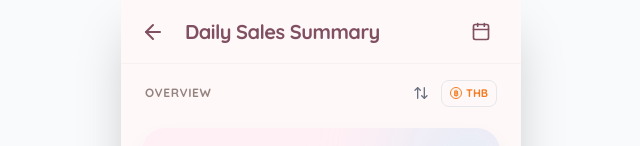
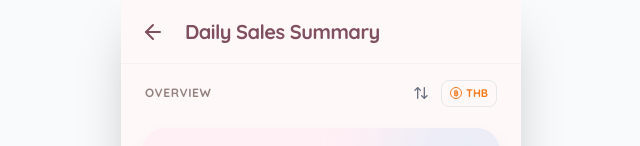
Before and after one commit to nutthawit-l/knpos, a React (Vite) app: page / in a window 1280 px wide. Both pictures are taken after a click on the button "History". Shown: the top 146 px of the page, without its empty margins (319-959 px from the left). Built offline with nearby package versions, Linux system fonts and the light colour scheme; no server answers.

Commit message:
refactor: remove calendar toggle button and reformat conditional class strings in Transactions page

```diff
--- a/src/pages/Transactions.tsx
+++ b/src/pages/Transactions.tsx
@@ -74,12 +74,6 @@ export default function Transactions({ onNavigate }: TransactionsProps) {
             </button>
             <h1 className="font-bold text-[20px] text-[#805062] tracking-tight">Daily Sales Summary</h1>
           </div>
-          <button
-            onClick={() => setIsDatePickerOpen(true)}
-            className="w-10 h-10 flex items-center justify-center rounded-full text-[#805062] hover:bg-[#fcf1f2] transition-colors active:scale-95 duration-150 cursor-pointer border-none bg-transparent"
-          >
-            <Calendar className="w-5 h-5" />
-          </button>
         </header>
 
         {/* Content */}
@@ -136,31 +130,28 @@ export default function Transactions({ onNavigate }: TransactionsProps) {
               <div className="flex gap-1.5 overflow-x-auto pb-1 no-scrollbar shrink-0">
                 <button
                   onClick={() => setActiveTab('top5')}
-                  className={`px-3 py-1 rounded-full text-xs font-bold whitespace-nowrap transition-colors border cursor-pointer ${
-                    activeTab === 'top5'
+                  className={`px-3 py-1 rounded-full text-xs font-bold whitespace-nowrap transition-colors border cursor-pointer ${activeTab === 'top5'
                       ? 'bg-[#805062] text-white border-transparent'
                       : 'bg-white text-surface-variant-custom border-outline-warm hover:bg-[#eae0e1]/20'
-                  }`}
+                    }`}
                 >
                   Top 5
                 </button>
                 <button
                   onClick={() => setActiveTab('all')}
-                  className={`px-3 py-1 rounded-full text-xs font-bold whitespace-nowrap transition-colors border cursor-pointer ${
-                    activeTab === 'all'
+                  className={`px-3 py-1 rounded-full text-xs font-bold whitespace-nowrap transition-colors border cursor-pointer ${activeTab === 'all'
                       ? 'bg-[#805062] text-white border-transparent'
                       : 'bg-white text-surface-variant-custom border-outline-warm hover:bg-[#eae0e1]/20'
-                  }`}
+                    }`}
                 >
                   All Items
                 </button>
                 <button
                   onClick={() => setActiveTab('orders')}
-                  className={`px-3 py-1 rounded-full text-xs font-bold whitespace-nowrap transition-colors border cursor-pointer ${
-                    activeTab === 'orders'
+                  className={`px-3 py-1 rounded-full text-xs font-bold whitespace-nowrap transition-colors border cursor-pointer ${activeTab === 'orders'
                       ? 'bg-[#805062] text-white border-transparent'
                       : 'bg-white text-surface-variant-custom border-outline-warm hover:bg-[#eae0e1]/20'
-                  }`}
+                    }`}
                 >
                   Order by Order
                 </button>
@@ -234,11 +225,10 @@ export default function Transactions({ onNavigate }: TransactionsProps) {
                             />
                           </div>
                           <div
-                            className={`absolute -top-2 -left-2 w-7 h-7 rounded-full flex items-center justify-center font-bold text-xs border-2 border-white shadow-sm ${
-                              rank === 1
+                            className={`absolute -top-2 -left-2 w-7 h-7 rounded-full flex items-center justify-center font-bold text-xs border-2 border-white shadow-sm ${rank === 1
                                 ? 'bg-brand-peach text-text-brown'
                                 : 'bg-[#eae0e1] text-surface-variant-custom'
-                            }`}
+                              }`}
                           >
                             {rank}
                           </div>
```
